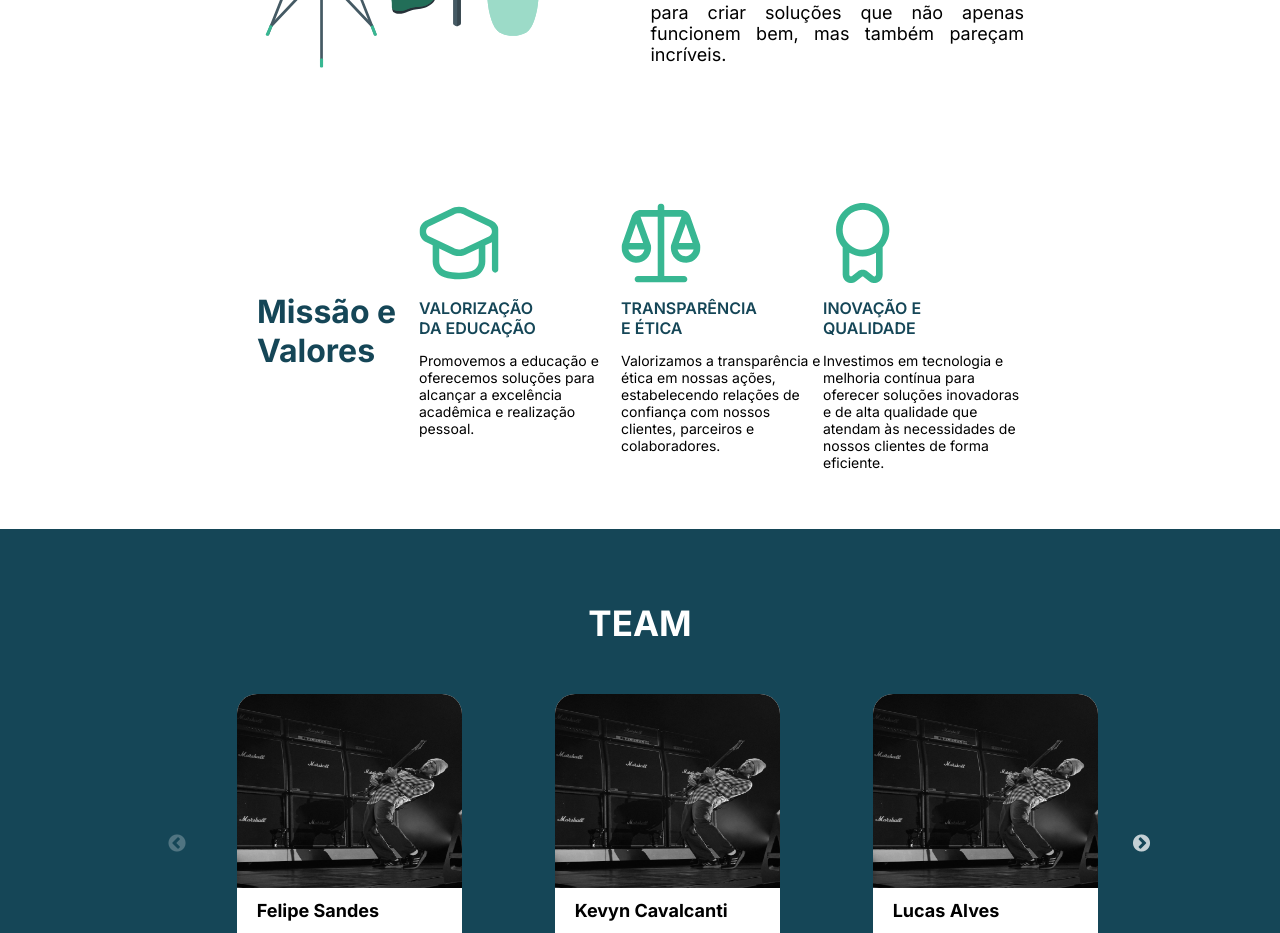
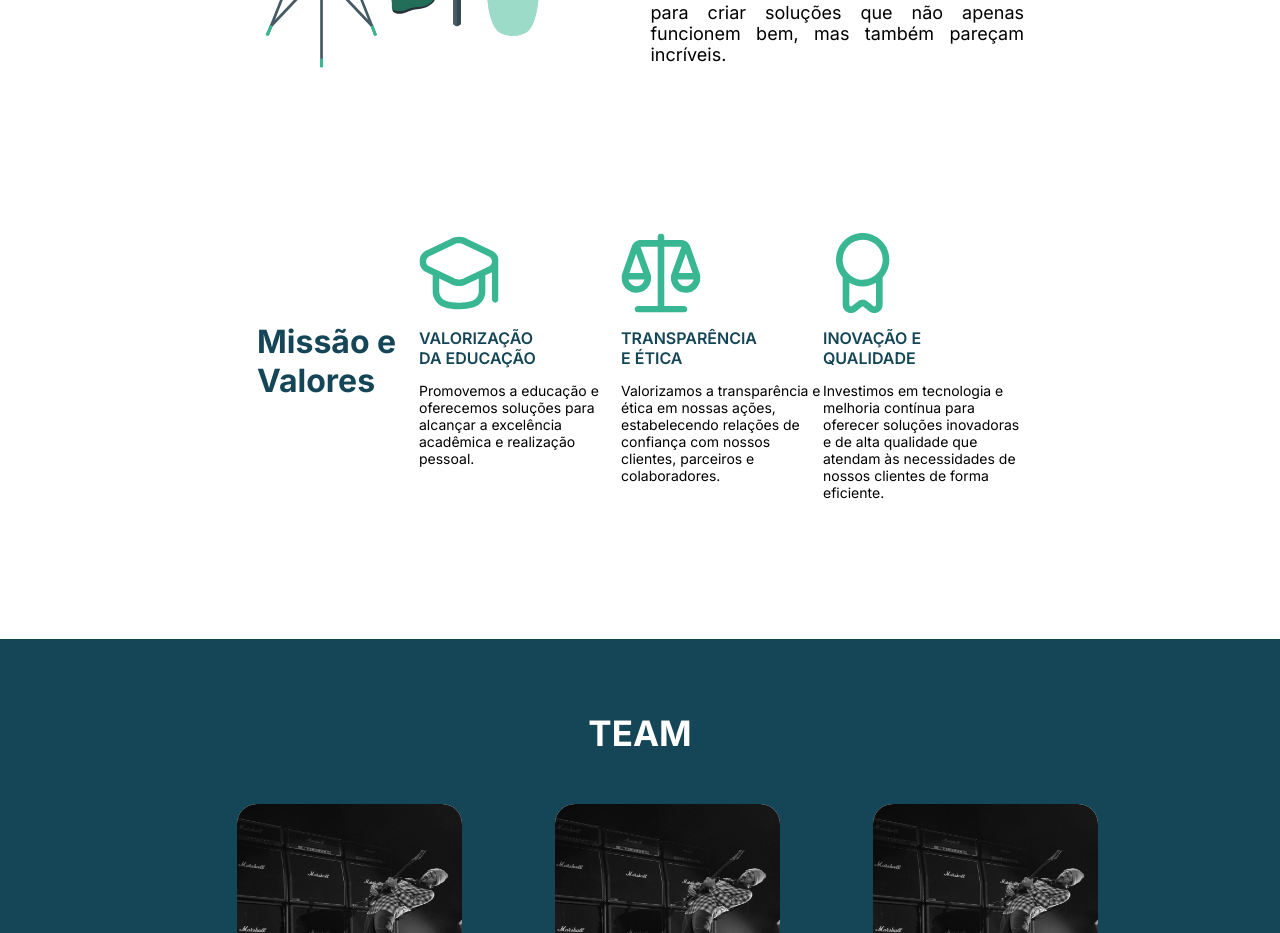
Before and after one commit to OnCapy-Studio/OnCapy-Studio, a React (Create React App) app: page / in a window 1280 px wide. Shown: the part 980-1913 px from the top of the page. Built offline with nearby package versions, Linux system fonts and the light colour scheme.

Commit message:
deploy 1.1

```diff
--- a/src/components/values/style.css
+++ b/src/components/values/style.css
@@ -4,7 +4,7 @@
     justify-content: space-around;
     flex-wrap: wrap;
     margin: 0px 20% 0px 20%;
-    padding: 70px 0px 70px 0px;
+    padding: 100px 0px 150px 0px;
 }
 
 
```
